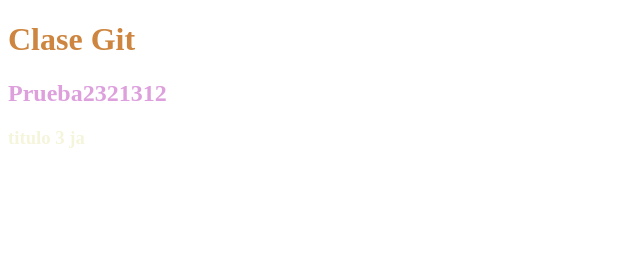
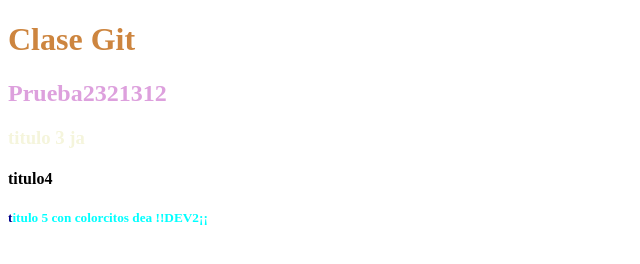
Before and after one commit to Cristiaanrueda/nucba1st, a plain HTML site: page index.html in a window 1280 px wide. Shown: the whole page, without its empty margins (0-640 px from the left). Drawn offline with Linux system fonts and the light colour scheme.

Commit message:
dev2changes

```diff
--- a/index.html
+++ b/index.html
@@ -12,7 +12,8 @@
     <h1>Clase Git</h1>
     <h2>Prueba2321312</h2>
     <h3>titulo 3 ja</h3>
-
+    <h4>titulo4</h4>
+    <h5>titulo 5 con colorcitos dea !!DEV2¡¡</h5>
 
 
     <form>
--- a/style.css
+++ b/style.css
@@ -16,3 +16,12 @@ h3:hover{
 h2::shadow{
    color: brown
 }
+
+h5{
+   color: cyan;
+   border-color:darkred;
+}
+
+h5::first-letter{
+   color: darkblue;
+}
```
